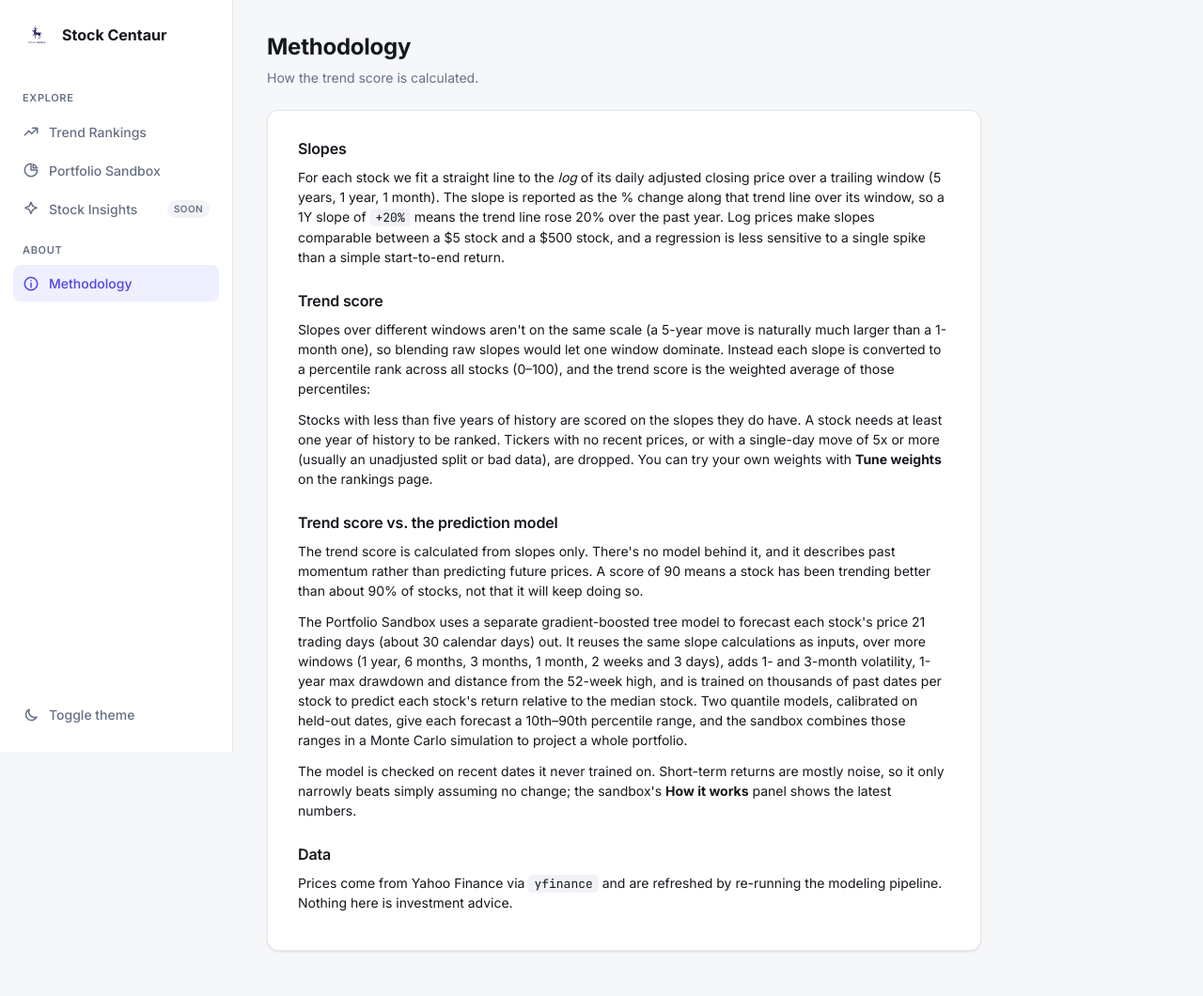
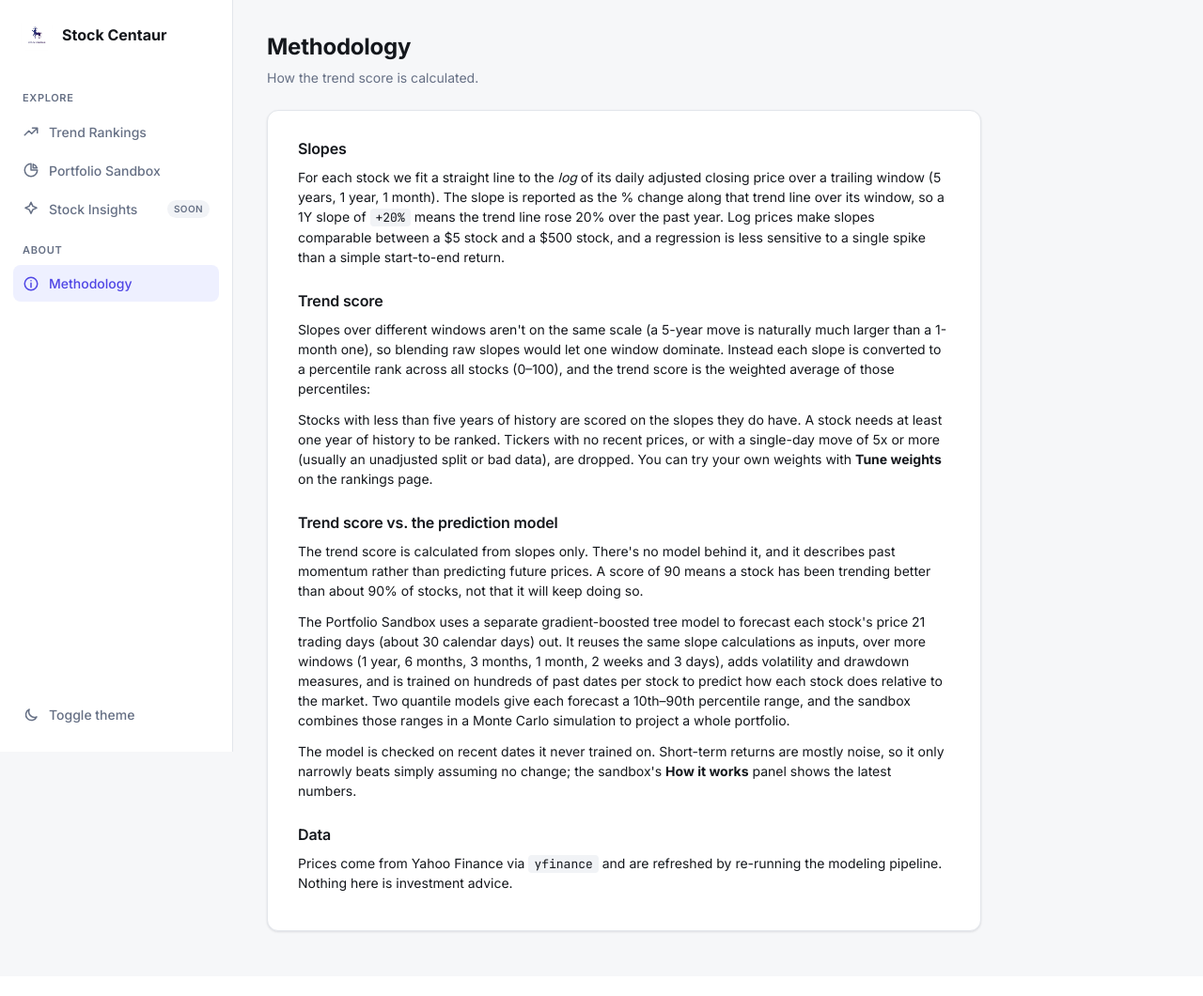
Before and after one commit to yeamusic21/Stock-Centaur, a Flask app: page /methodology in a window 1280 px wide. Shown: the whole page at 94% size. After the commit the page ends 993 px from the top, so only its background shows below. Run offline with Flask 3, Linux system fonts and the light colour scheme.

Commit message:
Reword model description in sandbox and methodology pages

```diff
--- a/src/app/templates/methodology.html
+++ b/src/app/templates/methodology.html
@@ -37,10 +37,9 @@
     stocks, not that it will keep doing so.</p>
   <p>The <a href="{{ url_for('sandbox') }}">Portfolio Sandbox</a> uses a separate gradient-boosted tree model to
     forecast each stock's price 21 trading days (about 30 calendar days) out. It reuses the same slope calculations
-    as inputs, over more windows (1 year, 6 months, 3 months, 1 month, 2 weeks and 3 days), adds 1- and 3-month
-    volatility, 1-year max drawdown and distance from the 52-week high, and is trained on thousands of past dates
-    per stock to predict each stock's return relative to the median stock. Two quantile models, calibrated on
-    held-out dates, give each forecast a 10th–90th percentile range, and the
+    as inputs, over more windows (1 year, 6 months, 3 months, 1 month, 2 weeks and 3 days), adds volatility and
+    drawdown measures, and is trained on hundreds of past dates per stock to predict how each stock does relative
+    to the market. Two quantile models give each forecast a 10th–90th percentile range, and the
     sandbox combines those ranges in a Monte Carlo simulation to project a whole portfolio.</p>
   <p>The model is checked on recent dates it never trained on. Short-term returns are mostly noise, so it only
     narrowly beats simply assuming no change; the sandbox's <strong>How it works</strong> panel shows the latest
```
Also changed, not shown: src/app/templates/sandbox.html (+6 -6 lines).
